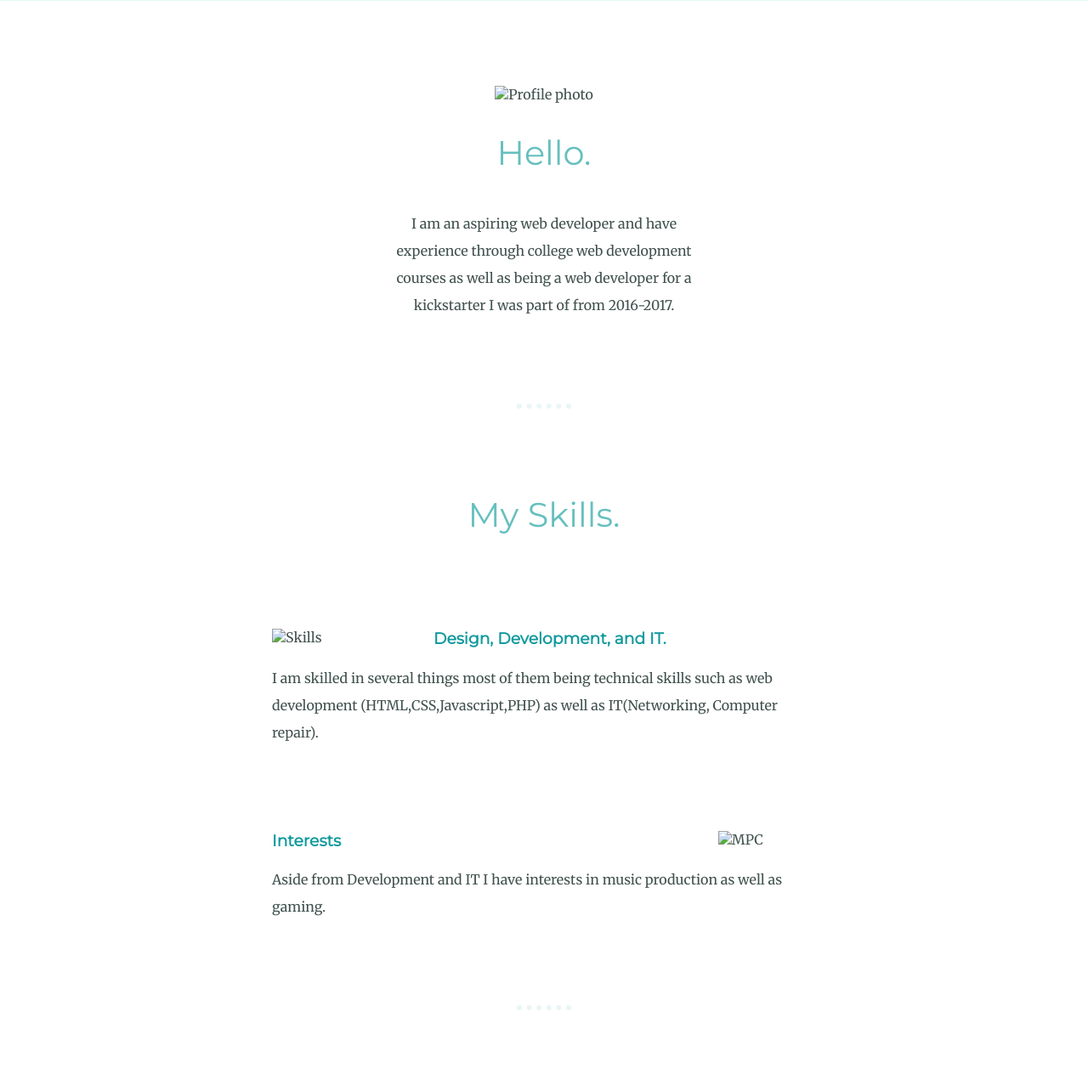
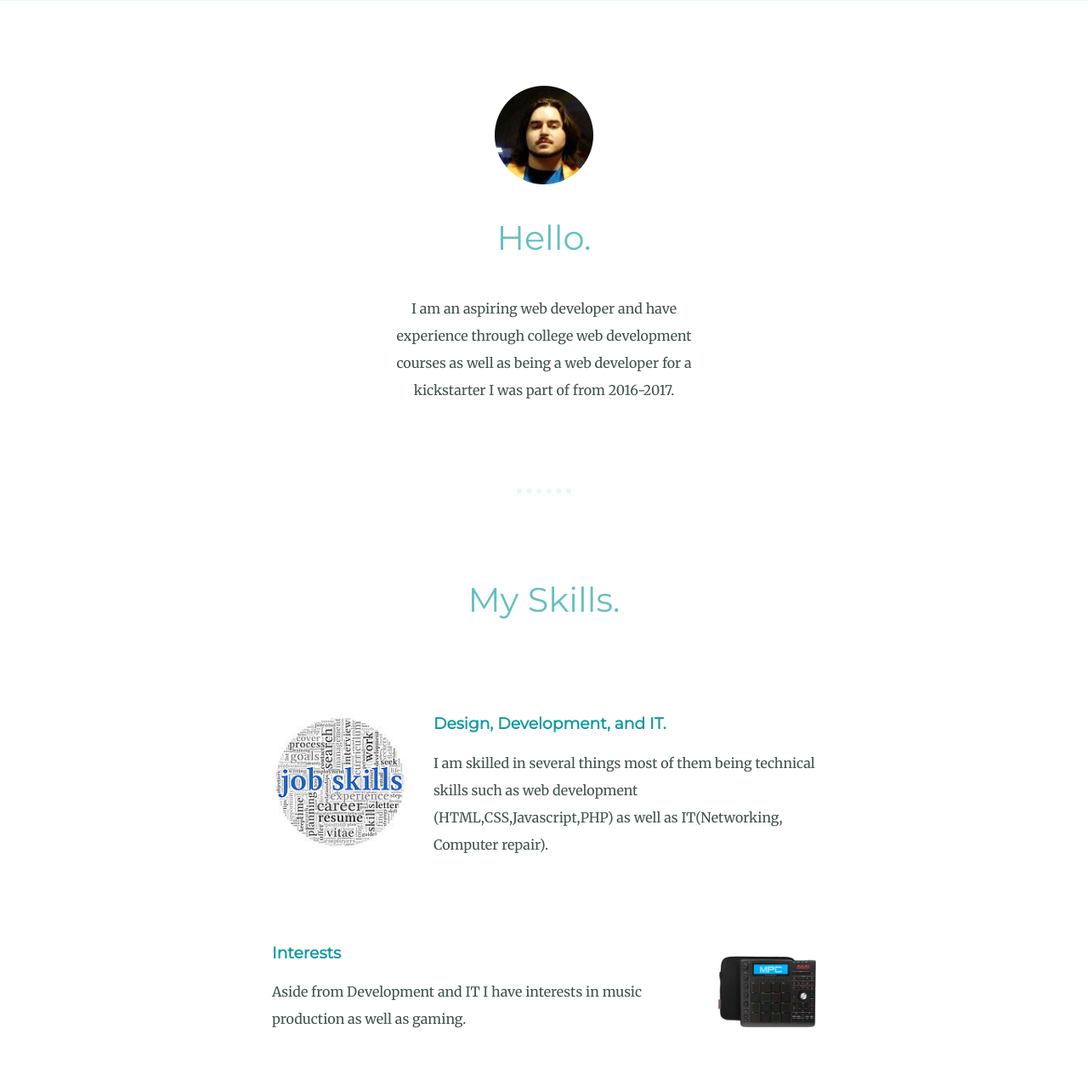
Before and after one commit to Epineda312/Current-CV, a plain HTML site: page index.html in a window 1280 px wide. Shown: the part 823-2100 px from the top of the page at 85% size. Drawn offline with Linux system fonts and the light colour scheme.

Commit message:
Update index.html
Working images

```diff
--- a/index.html
+++ b/index.html
@@ -16,7 +16,7 @@
     </div>
     <div class="middle-container">
       <div class="profile">
-        <img src="CSS-MySite\images\croppedPhoto.png" alt="Profile photo">
+        <img src="images\croppedPhoto.png" alt="Profile photo">
         <h2>Hello.</h2>
         <p class="intro">I am an aspiring web developer and have experience through college web development courses as well as being a web developer for a kickstarter I was part of from 2016-2017.</p>
       </div>
@@ -24,12 +24,12 @@
       <div class="skills">
         <h2>My Skills.</h2>
         <div class="skill-row">
-          <img class="job-img" src="CSS-MySite\images\skillsPhoto.jpg" alt="Skills">
+          <img class="job-img" src="images\skillsPhoto.jpg" alt="Skills">
           <h3>Design, Development, and IT.</h3>
           <p class="skill-description">I am skilled in several things most of them being technical skills such as web development (HTML,CSS,Javascript,PHP) as well as IT(Networking, Computer repair).</p>
         </div>
         <div class="skill-row">
-          <img class="mpc-img" src="CSS-MySite\images\mpcBlack.jpg" alt="MPC">
+          <img class="mpc-img" src="images\mpcBlack.jpg" alt="MPC">
           <h3>Interests</h3>
           <p class="2nd-skill-description">Aside from Development and IT I have interests in music production as well as gaming.</p>
         </div>
```
